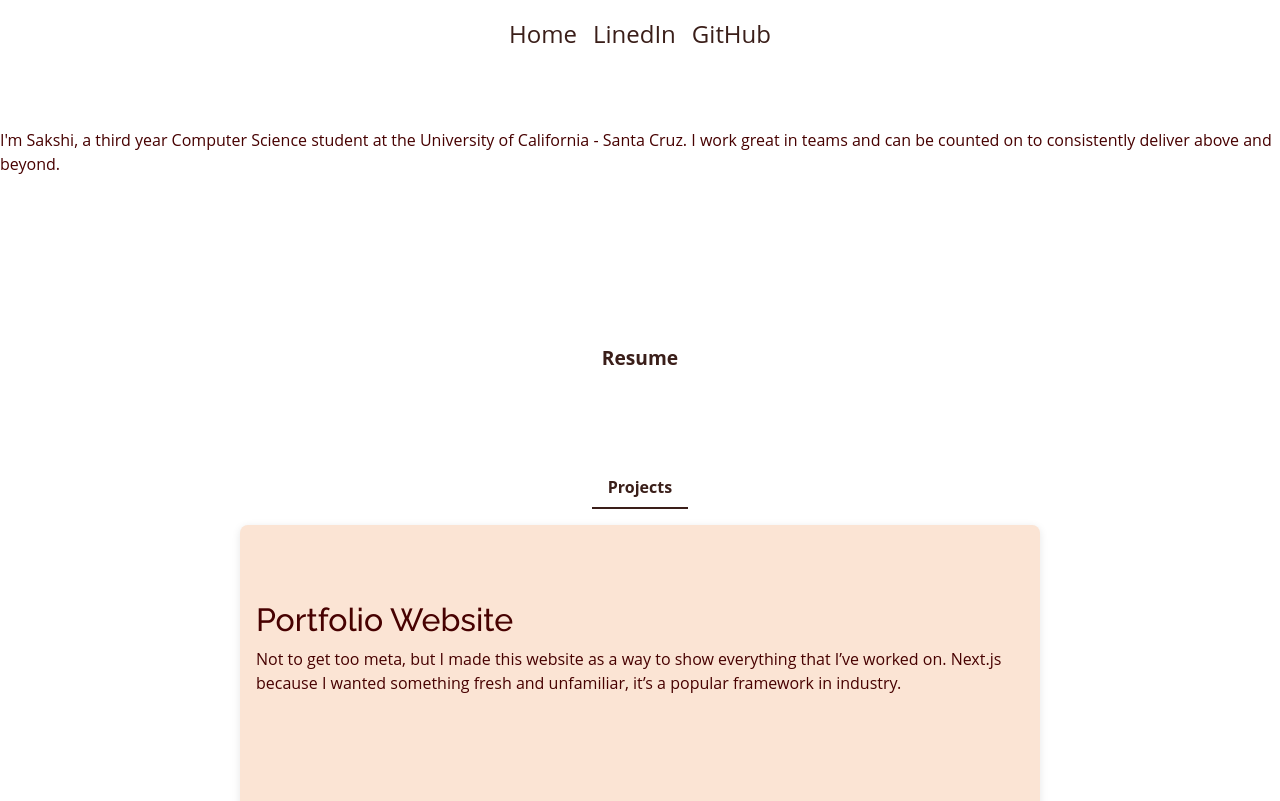
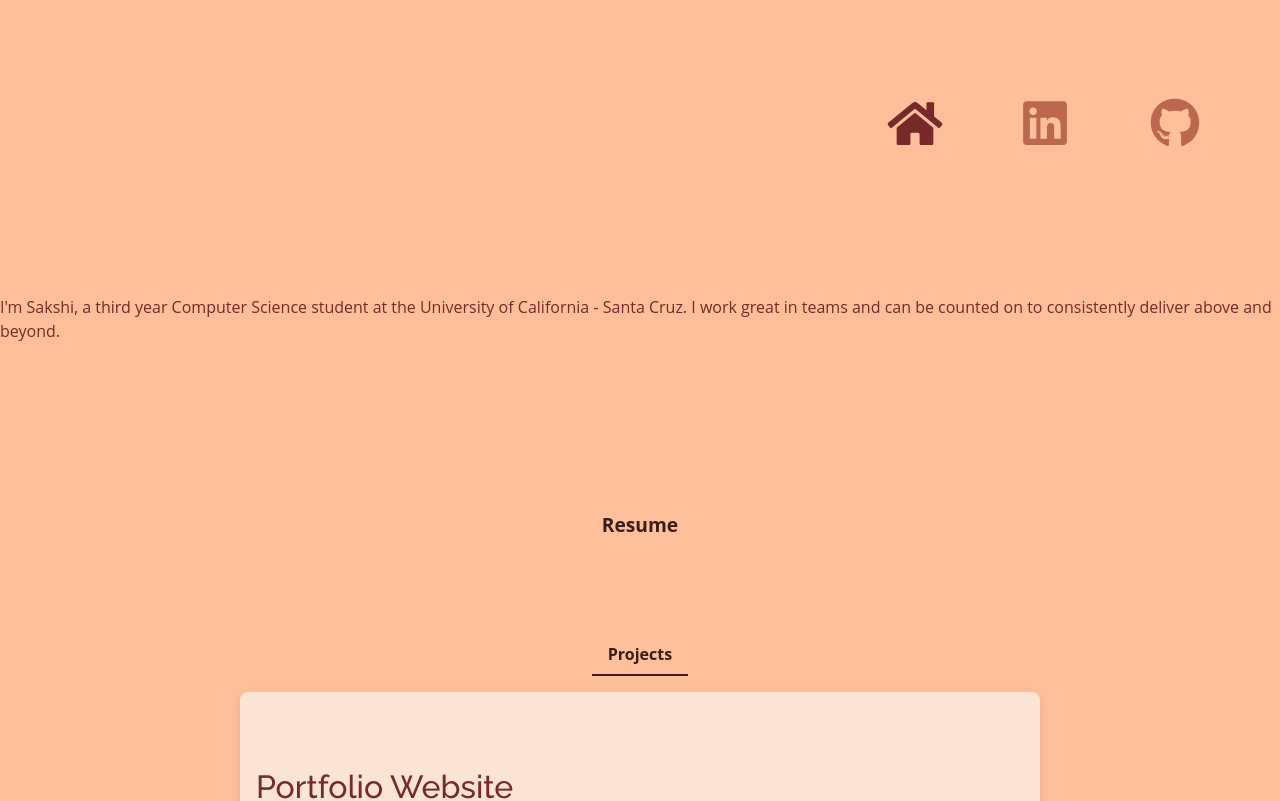
Before and after one commit to overthemoon3/personal-website, a Next.js app: page / in a window 1280 px wide. Shown: the top 801 px of the page. Built offline with nearby package versions, Linux system fonts and the light colour scheme.

Commit message:
got the navigation working!

```diff
--- a/package.json
+++ b/package.json
@@ -9,6 +9,7 @@
     "lint": "next lint"
   },
   "dependencies": {
+    "@types/react-router-dom": "^5.3.3",
     "bootstrap": "^5.3.3",
     "bootstrap-icons": "^1.11.3",
     "boxicons": "^2.1.4",
@@ -17,6 +18,8 @@
     "react": "^18",
     "react-countup": "^6.5.3",
     "react-dom": "^18",
+    "react-icons": "^5.3.0",
+    "react-router-dom": "^6.26.2",
     "react-typed": "^2.0.12",
     "swiper": "^11.1.10"
   },
--- a/src/app/components/Header.module.css
+++ b/src/app/components/Header.module.css
@@ -9,6 +9,7 @@
   .section {
     text-align: center;
     max-width: 800px;
+    padding: 2rem;
     font-size: 1.2rem;
     line-height: 1.6;
     color: #3a1e19;
--- a/src/app/components/Nav.module.css
+++ b/src/app/components/Nav.module.css
@@ -1,19 +1,25 @@
 .nav {
     display: flex;
-    justify-content: center;
-    gap: 1rem;
-    padding: 1rem;
+    justify-content: right;
+    gap: 5rem;
+    padding: 5rem;
     background-color: transparent;
   }
 
   .icon {
     font-size: 1.5rem;
-    color: #3a1e19;
+    color: #BB6851;
     text-decoration: none;
     transition: transform 0.2s, color 0.2s;
+    font-size: 50px;
   }
 
   .icon:hover {
-    color: #d99683;
+    color: #470101;
+    transform: scale(1.5);
+  }
+
+  .active {
+    color: #782929;
     transform: scale(1.1);
   }
--- a/src/app/components/Nav.tsx
+++ b/src/app/components/Nav.tsx
@@ -1,22 +1,37 @@
+"use client";
 // .ts is for typescript
 // but because it's a react project, we're
 // gonna say .tsx.
 
 // functional component:
 import React from 'react';
+import { FaHome, FaLinkedin, FaGithub, FaUser } from 'react-icons/fa';
 import styles from './Nav.module.css';
-//import './nav.css';
+import Link from 'next/link';
+import { usePathname } from 'next/navigation';
 
 
 
 const Nav: React.FC = () => {
+
+    const pathname = usePathname();
+
     return(
         <nav className={styles.nav}>
         { /* Add icons! */}
-            <a href="/" className={styles.icon}>Home</a>
+        <Link href="/" className={`${styles.icon} ${pathname === '/' ? styles.active : ''}`}>
+                <FaHome />
+        </Link>
+        {/*<Link href="/about" className={`${styles.icon} ${pathname === '/about' ? styles.active : ''}`}>
+                <FaUser />  About Me Icon
+            </Link> */}
+        <Link href="https://www.linkedin.com/in/sakshi-konnur752/" target="_blank" rel="noopener noreferrer" className={styles.icon}>
+                <FaLinkedin />
+        </Link>
             { /*<a href="/about" className={styles.icon}>About</a> */}
-            <a href="https://www.linkedin.com/in/sakshi-konnur752/" target="_blank" rel="noopener noreferrer" className={styles.icon}>LinedIn</a>
-            <a href="https://github.com/overthemoon3" target="_blank" rel="noopener noreferrer" className={styles.icon}>GitHub</a>
+        <Link href="https://github.com/overthemoon3" target="_blank" rel="noopener noreferrer" className={styles.icon}>
+            <FaGithub />
+        </Link>
         </nav>
     );
 };
--- a/src/app/globals.css
+++ b/src/app/globals.css
@@ -2,7 +2,10 @@
 
 body {
   font-family: 'Open Sans', sans-serif;
-  color: #470101;
+  color: #782929;
+
+  background-color: #FFBF9A;
+
 
   /*overflow-x: hidden;*/
 }
--- a/src/app/page.module.css
+++ b/src/app/page.module.css
@@ -5,6 +5,10 @@
   align-items: center;
   padding: 6rem;
   min-height: 100vh;
+}
+
+.body {
+  background-color: #FFBF9A;
 }
 
 .description {
```
Also changed, not shown: 2 other files (tests, documents, lock files or other folders).
